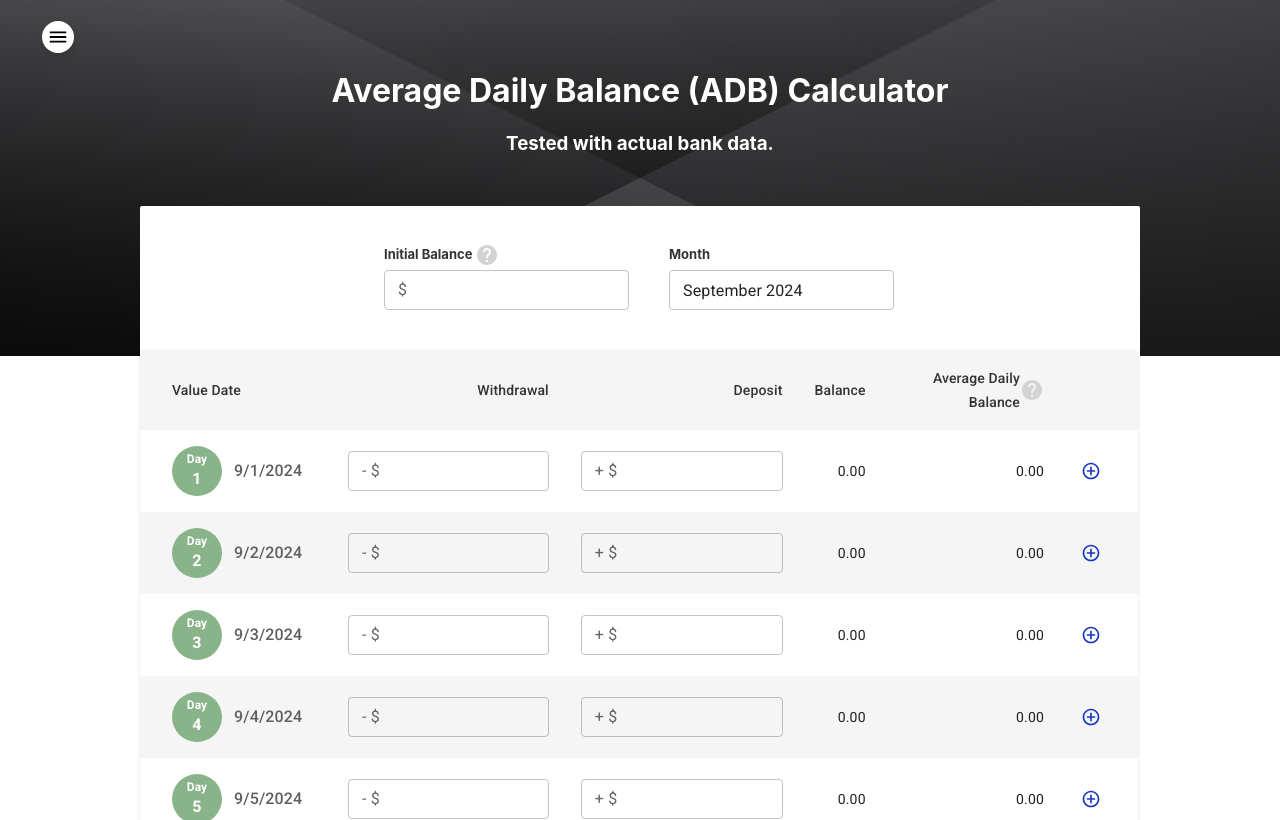
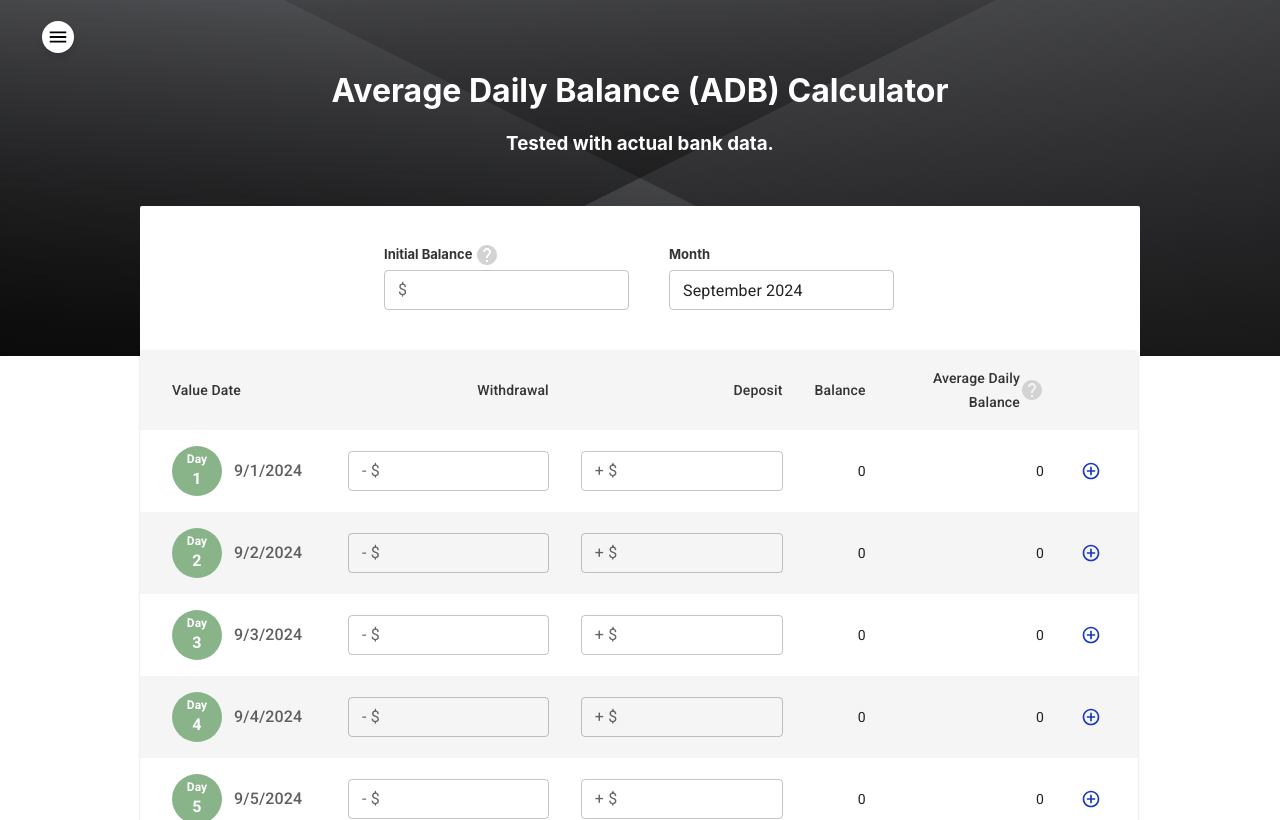
Before and after one commit to wopni1021/average-daily-balance-calculator, a React (Create React App) app in the folder my-app/: page / in a window 1280 px wide. Built offline with nearby package versions, Linux system fonts and the light colour scheme.

Commit message:
Change to round down

```diff
--- a/my-app/src/components/MainTable.tsx
+++ b/my-app/src/components/MainTable.tsx
@@ -78,10 +78,10 @@ const commonInputProps: Partial<TextFieldProps> = {
 };
 
 /*
- * Round to 2 decimals
+ * Round down to 2 decimals
  */
 const formatNumber = (num: number) => {
-  return num.toFixed(2);
+  return Math.floor(num * 100) / 100;
 };
 
 /*
```
